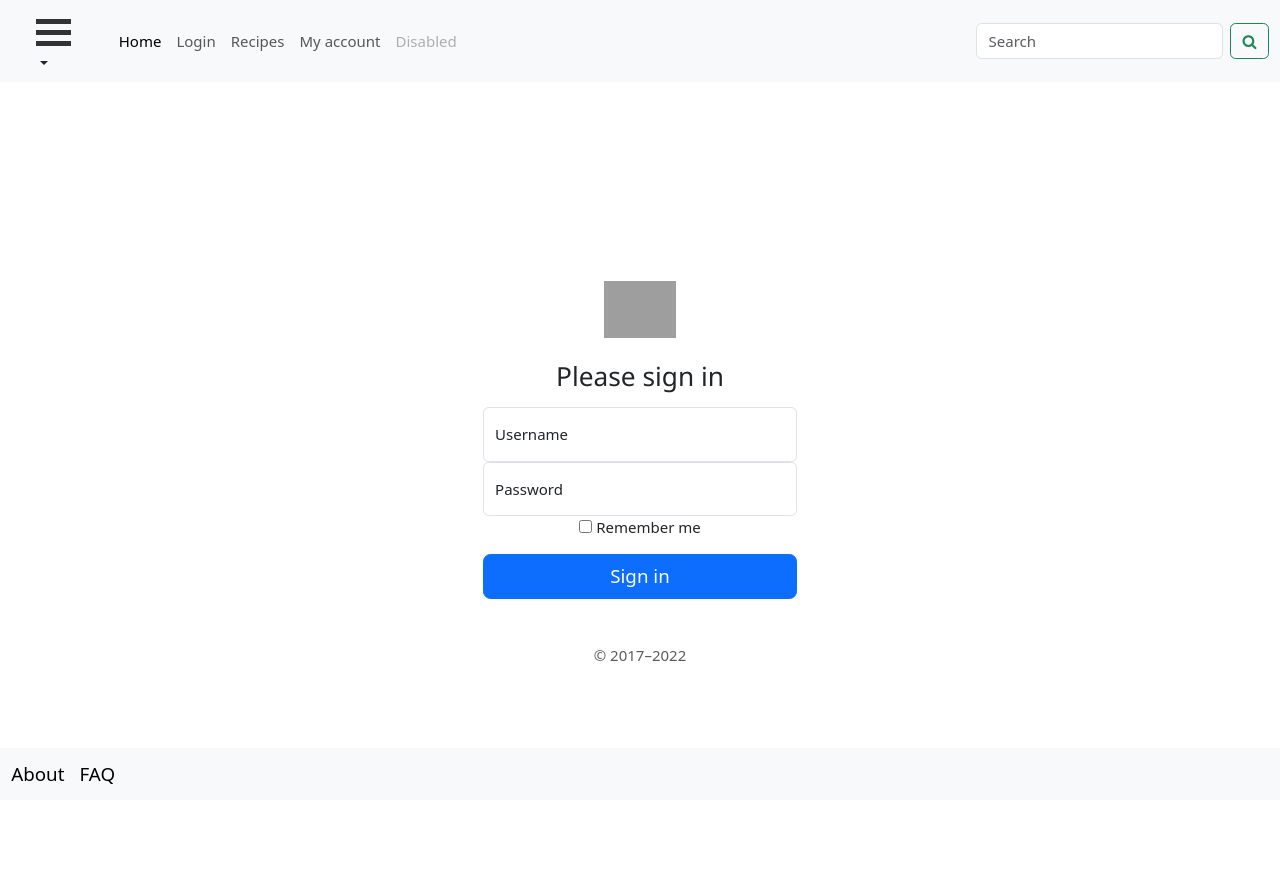
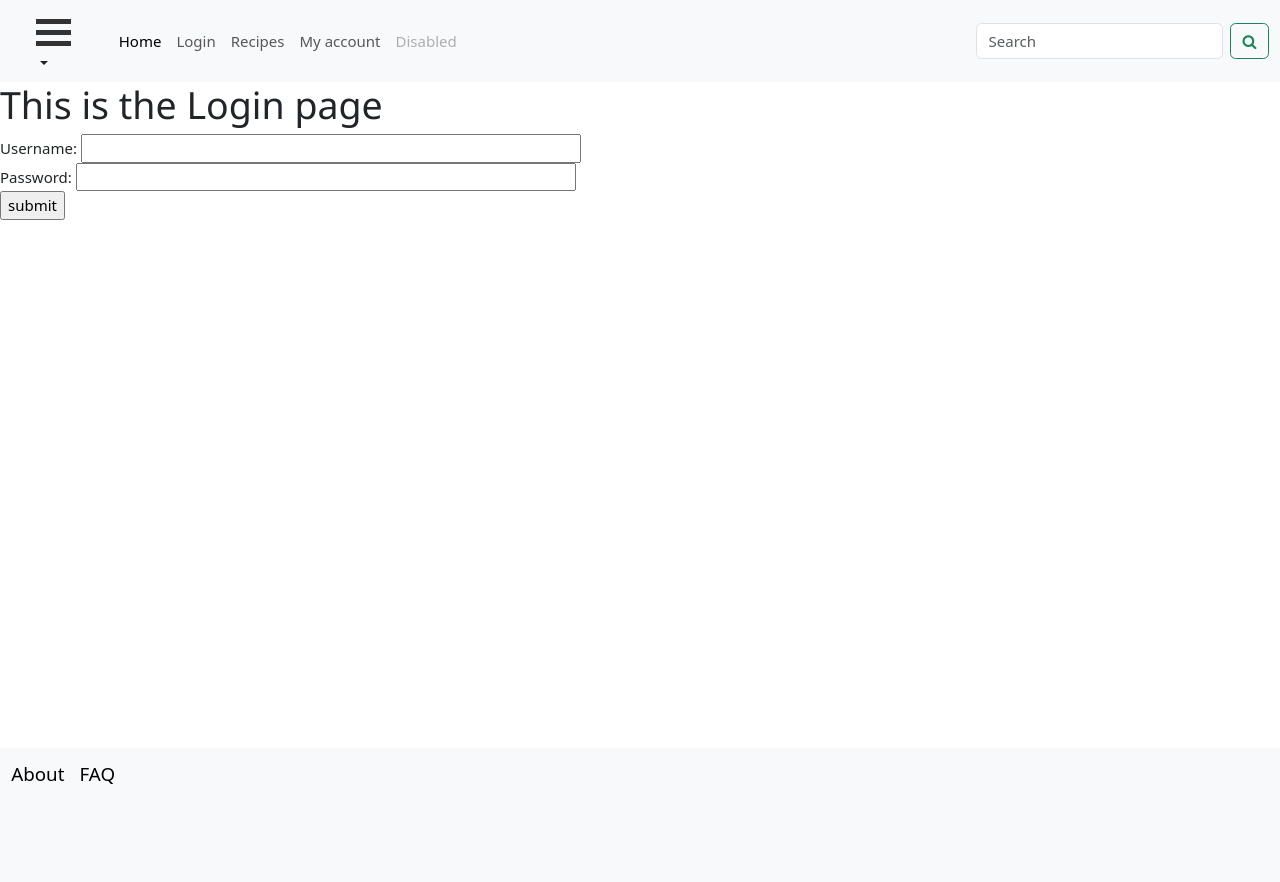
Before and after one commit to AlysonDick/recipes_project, a Django app: page /recipes/login/ in a window 1280 px wide. After the commit the page ends 784 px from the top, so only its background shows below. Run offline with Django 3.2, Linux system fonts and the light colour scheme; grey boxes are pictures that could not be loaded.

Commit message:
urls changed to relative urls

```diff
--- a/templates/recipes/bootstrap_base.html
+++ b/templates/recipes/bootstrap_base.html
@@ -65,16 +65,16 @@ transform: translate(0, -11px) rotate(45deg);
           <div class="collapse navbar-collapse" id="navbarSupportedContent">
             <ul class="navbar-nav me-auto mb-2 mb-lg-0">
               <li class="nav-item">
-                <a class="nav-link active" aria-current="page" href="/recipes/">Home</a>
+                <a class="nav-link active" aria-current="page" href="{% url 'recipes:home' %}">Home</a>
               </li>
               <li class="nav-item">
-                <a class="nav-link" href="/recipes/login/">Login</a>
+                <a class="nav-link" href="{% url 'recipes:login' %}">Login</a>
               </li>
               <li class="nav-item">
-                <a class="nav-link" href="/recipes/recipes/">Recipes</a>
+                <a class="nav-link" href="{% url 'recipes:recipes' %}">Recipes</a>
               </li>
               <li class="nav-item">
-                <a class="nav-link" href="/recipes/my_account/">My account</a>
+                <a class="nav-link" href="{% url 'recipes:my_account' %}">My account</a>
               </li>
 
               <li class="nav-item">
@@ -100,8 +100,8 @@ transform: translate(0, -11px) rotate(45deg);
       <!--Code for the bottom navigation bar-->
       <nav class="navbar fixed-bottom bg-body-tertiary">
         <div class="container-fluid"  style="display: flex; justify-content: flex-start;">
-          <a class="navbar-brand " href="/recipes/about/">About</a>
-          <a class="navbar-brand " href="/recipes/faq/">FAQ</a>
+          <a class="navbar-brand " href="{% url 'recipes:about' %}">About</a>
+          <a class="navbar-brand " href="{% url 'recipes:faq' %}">FAQ</a>
         </div>
       </nav>
 
--- a/templates/recipes/create_recipe.html
+++ b/templates/recipes/create_recipe.html
@@ -26,7 +26,4 @@
                 <input type='submit' name='submit' value='Create Recipe' />
             </form>
         </div>
-        <div>
-            <a href='/recipes/' class="btn btn-lg btn-light fw-bold border-white bg-white">Home</a><br />
-        </div>
 {% endblock %}
--- a/templates/recipes/home.html
+++ b/templates/recipes/home.html
@@ -17,7 +17,7 @@
         <h3>This is the Home Page</h3>
         <p class="lead"><strong>{{ boldmessage }}</strong><br /></p>
         <p class="lead">
-        <a href="{% url 'recipes:register' %}" class=w-100 btn btn-lg btn-primary">Sign Up</a></p>
+        <a href="{% url 'recipes:register' %}" class=w-100 btn btn-lg btn-primary>Sign Up</a></p>
     </div>
 </div>
 
--- a/templates/recipes/login.html
+++ b/templates/recipes/login.html
@@ -9,36 +9,18 @@
 
 
 {% block body_block %}
+    <h1>This is the Login page</h1>
 
-    <div class = "row justify-content-center" style="height:100vh;">
-        <div class="col-md-6 text-center my-auto">
-            <main class="form-signin w-50 mx-auto my">
-                <form>
-                    <img class="mb-4" src="#" alt="logo" width="72" height="57">
-                    <h1 class="h3 mb-3 fw-normal">Please sign in</h1>
+    <div>
+        <form id='login_form' method='post' action="{% url 'recipes:login' %}">
+            {% csrf_token %}
+            Username: <input type='text' name='username' value='' size='50' />
+            <br />
+            Password: <input type='password' name='password' value='' size='50' />
+            <br />
+            <input type='submit' value='submit' />
+        </form>
+    </div>
+{% endblock %}
 
-                    <div class="form-floating">
-                        <input type="text" class="form-control" id="floatingInput" placeholder="Username">
-                        <label for="floatingInput">Username</label>
-                    </div>
-                    <div class="form-floating">
-                        <input type="password" class="form-control" id="floatingPassword" placeholder="Password">
-                        <label for="floatingPassword">Password</label>
-                    </div>
-
-
-                    <div class="checkbox mb-3">
-                        <label>
-                            <input type="checkbox" value="remember-me"> Remember me
-                        </label>
-                    </div>
-                    <button class="w-100 btn btn-lg btn-primary" type="submit">Sign in</button>
-                    <p class="mt-5 mb-3 text-muted">&copy; 2017–2022</p>
-                </form>
-            </main>
-        </div>
-    </div>
-
-
-
-{% endblock %}
+<!-- Old Login template-->
--- a/templates/recipes/my_account.html
+++ b/templates/recipes/my_account.html
@@ -63,11 +63,11 @@
 <div class="list-group">
   <ul class="list-group">
     <li class="list-group-item">
-      <a href='/recipes/create_recipe/'><button type="button" class="btn btn-light"><i class="material-icons" style="font-size:36px">add_circle_outline</i></button></a>
+      <a href='{% url "recipes:create_recipe" %}'><button type="button" class="btn btn-light"><i class="material-icons" style="font-size:36px">add_circle_outline</i></button></a>
       <span style="font-size: 24px;">Add a Recipe
     </li>
     <li class="list-group-item">
-      <a href='/recipes/recipes/'><button type="button" class="btn btn-light"><i class="material-icons" style="font-size:36px">view_carousel</i></button></a>
+      <a href='{% url "recipes:recipes" %}'><button type="button" class="btn btn-light"><i class="material-icons" style="font-size:36px">view_carousel</i></button></a>
       <span style="font-size: 24px;">View My Recipes
     </li>
     <li class="list-group-item">
--- a/templates/recipes/register.html
+++ b/templates/recipes/register.html
@@ -17,7 +17,7 @@
     <div>
     {% if registered %}
         <h2>Registration complete</h2>
-        <a href='/recipes/'>Home</a><br />
+        <a href='{% url "recipes:home" %}'>Home</a><br />
     </div>
     {% else %}
     <h2>Register here</h2>
```
